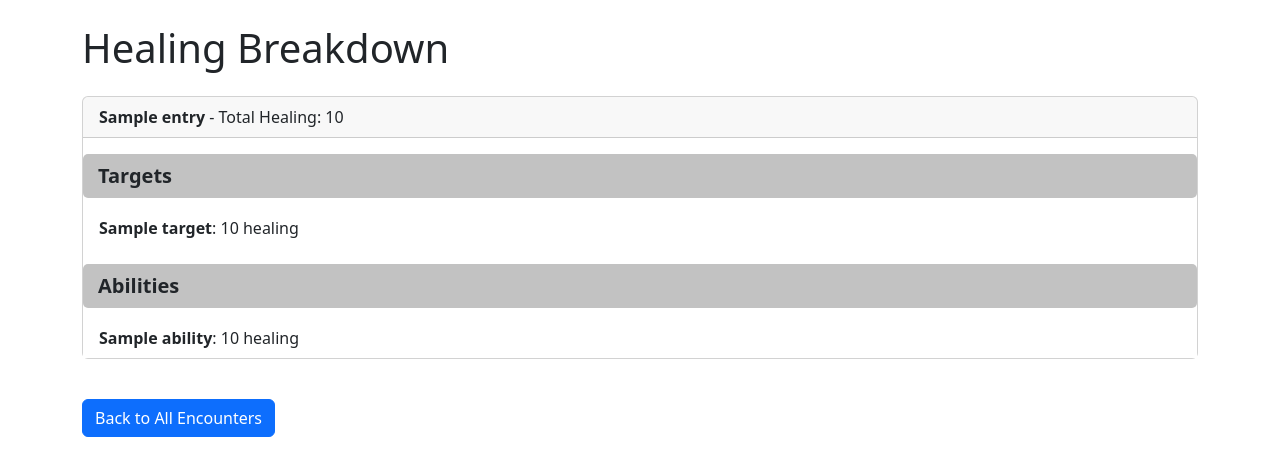
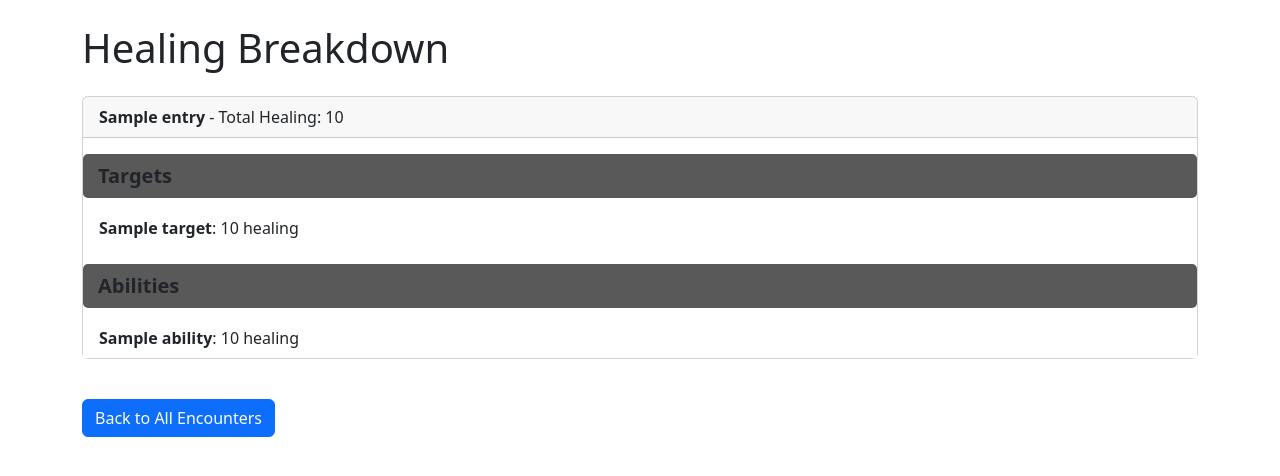
Before and after one commit to LiamMeisinger/warcraft-logs-break-down, a Flask app: page /raid-healing/1 in a window 1280 px wide, after a click that opens the changed part. Shown: the part 104-580 px from the top of the page. Run offline with Flask 3, Linux system fonts and the light colour scheme; a database or web service that is not in the repository returns one stand-in record (values such as "Sample title"); data that the repository does not hold is empty; parts of the project's set-up code (start-up, migrations or seed data) failed here and were passed over.

Commit message:
Minor UI adjustments

```diff
--- a/templates/raid_buff.html
+++ b/templates/raid_buff.html
@@ -6,7 +6,7 @@
 <style>
   .buff-category-heading {
     padding: 10px 15px;
-    background-color: #c2c2c2;
+    background-color: #595959;
     border-radius: 5px;
     margin-bottom: 10px;
     font-weight: bold;
--- a/templates/raid_healing.html
+++ b/templates/raid_healing.html
@@ -6,7 +6,7 @@
 <style>
   .category-heading {
     padding: 10px 15px;
-    background-color: #c2c2c2;
+    background-color: #595959;
     border-radius: 5px;
     margin-bottom: 10px;
     font-weight: bold;
```
